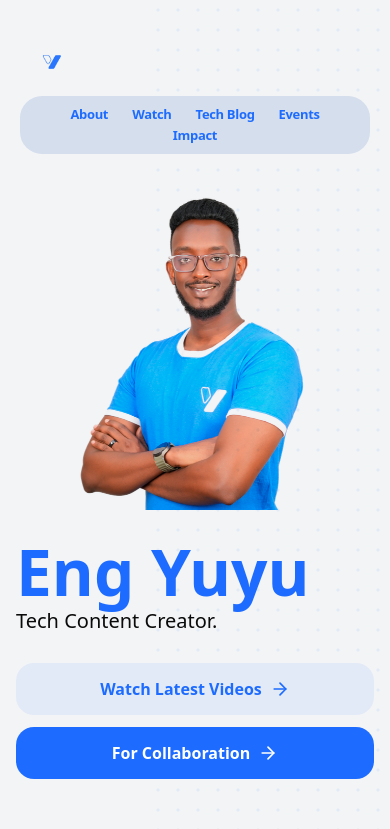
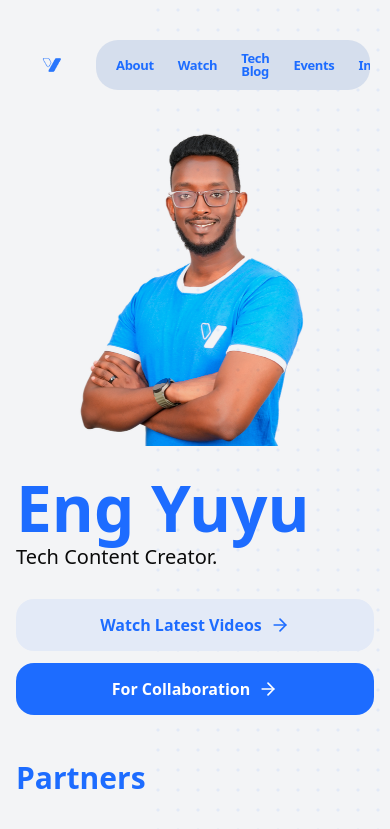
Before and after one commit to IshakAbdiazizHussen/Eng.yusuf-vision, a Next.js app: page / in a window 390 px wide. Shown: the top 829 px of the page. Built offline with nearby package versions, Linux system fonts and the light colour scheme.

Commit message:
making the nav and logo stay flex

```diff
--- a/src/app/page.tsx
+++ b/src/app/page.tsx
@@ -15,7 +15,7 @@ export default function Home() {
       />
 
       <div className="relative mx-auto w-full max-w-[1520px] px-4 pb-0 pt-8 sm:px-6 sm:pt-24">
-        <nav className="sticky top-3 z-50 flex w-full flex-col gap-3 px-1 py-2 sm:fixed sm:left-1/2 sm:top-4 sm:w-[calc(100%-3rem)] sm:max-w-[1520px] sm:-translate-x-1/2 sm:flex-row sm:items-center sm:gap-8 sm:px-6 sm:py-3">
+        <nav className="sticky top-3 z-50 flex w-full items-center gap-3 px-1 py-2 sm:fixed sm:left-1/2 sm:top-4 sm:w-[calc(100%-3rem)] sm:max-w-[1520px] sm:-translate-x-1/2 sm:gap-8 sm:px-6 sm:py-3">
           <Image
             src="/Eng Yuyu Logo-21.png"
             alt="Eng Yuyu Logo"
@@ -28,7 +28,7 @@ export default function Home() {
             }}
           />
 
-          <ul className="flex w-full flex-wrap items-center justify-center gap-x-2 gap-y-2 rounded-[22px] bg-[#d5deed] px-3 py-3 text-[#1d6cff] sm:ml-auto sm:w-auto sm:max-w-none sm:flex-nowrap sm:justify-center sm:rounded-xl sm:px-7 sm:py-2.5">
+          <ul className="ml-auto flex min-w-0 flex-1 items-center justify-start gap-2 overflow-x-auto rounded-[22px] bg-[#d5deed] px-3 py-3 text-[#1d6cff] sm:w-auto sm:max-w-none sm:flex-none sm:justify-center sm:rounded-xl sm:px-7 sm:py-2.5">
             <li className="flex items-center gap-2">
               <a
                 href="#about"
```
